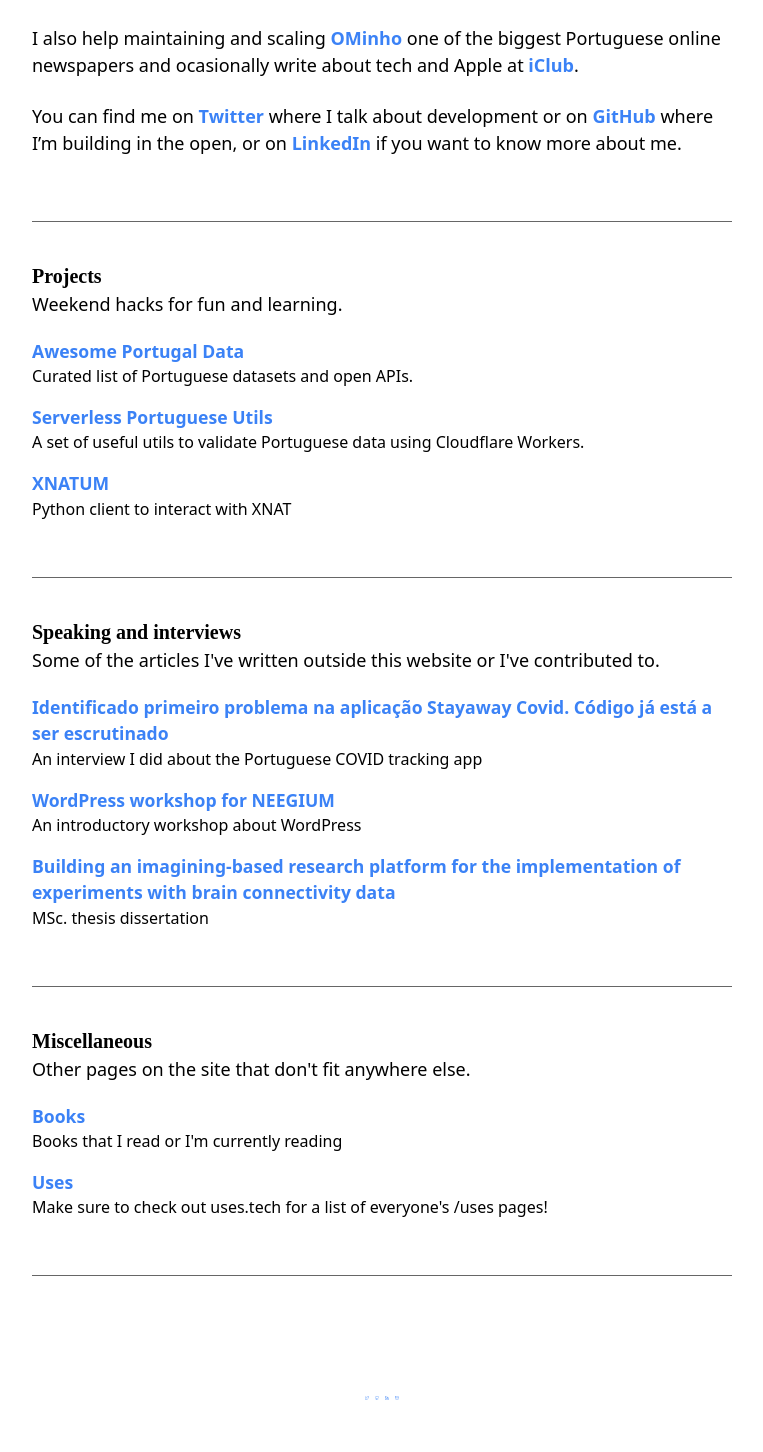
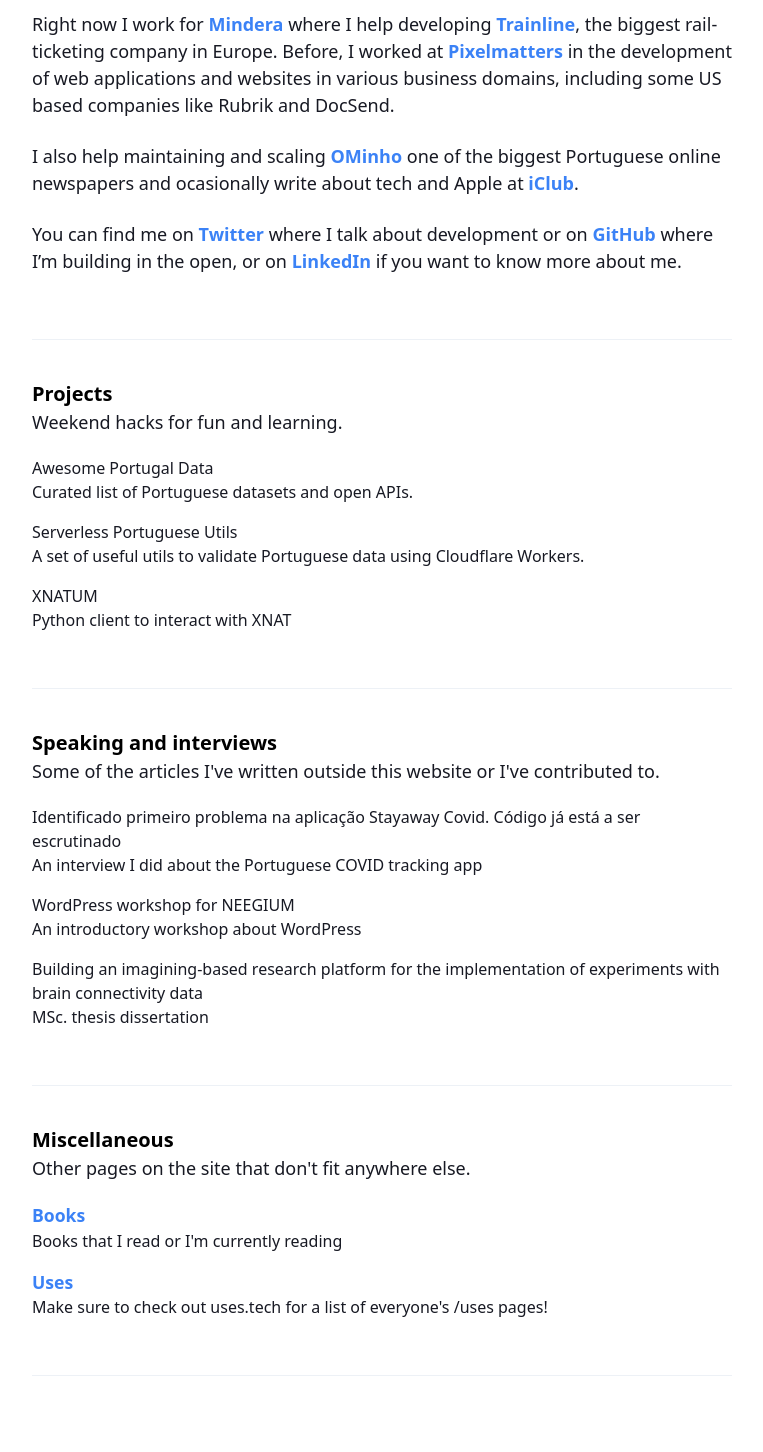
Before and after one commit to rgllm/rgllm.com, a Next.js app: page /about in a window 1280 px wide. Shown: the part 678-2130 px from the top of the page, without its empty margins (258-1021 px from the left). Before the commit the page ends 2089 px from the top, so only its background shows below. Built offline with nearby package versions, Linux system fonts and the light colour scheme.

Commit message:
add dark mode

```diff
--- a/components/Container.js
+++ b/components/Container.js
@@ -1,17 +1,19 @@
 import React from 'react';
-import { Flex } from '@chakra-ui/react';
+import { Flex, useColorMode } from '@chakra-ui/react';
 
 import Header from './Header';
 import Footer from './Footer';
 
 const Container = ({ children }) => {
+  const { colorMode } = useColorMode();
+
   return (
     <Flex
       as="main"
       justifyContent="center"
       flexDirection="column"
-      bg="white"
-      color="gray.900"
+      bg={colorMode === 'light' ? 'white' : 'black'}
+      color={colorMode === 'light' ? 'gray.900' : 'white'}
       px={8}
     >
       <Header />
--- a/components/Footer.js
+++ b/components/Footer.js
@@ -1,28 +1,31 @@
 import React from 'react';
-import { Box, Icon, Flex, Link } from '@chakra-ui/react';
+import { Box, Icon, Flex, Link, useColorMode } from '@chakra-ui/react';
 import { FiTwitter, FiGithub, FiLinkedin, FiMail } from 'react-icons/fi';
 
-const Footer = () => (
+const Footer = () => {
+  const { colorMode } = useColorMode();
+
+  return(
     <Flex align="center" mb={4} direction="column">
       <Box>
         <Link href="https://twitter.com/rgllm" title="Twitter" isExternal>
-        <Icon as={FiTwitter} w={4} h={4} color="gray.600" marginRight={6} />
+          <Icon as={FiTwitter} w={4} h={4} color={colorMode === 'light' ? 'gray.600' : 'white'}  marginRight={6} />
         </Link>
         <Link href="https://github.com/rgllm" title="GitHub" isExternal>
-        <Icon as={FiGithub} w={4} h={4} color="gray.600" marginRight={6} />
+          <Icon as={FiGithub} w={4} h={4} color={colorMode === 'light' ? 'gray.600' : 'white'}  marginRight={6} />
         </Link>
         <Link
           href="https://www.linkedin.com/in/rgllm"
           title="LinkedIn"
           isExternal
         >
-        <Icon as={FiLinkedin} w={4} h={4} color="gray.600" marginRight={6} />
+          <Icon as={FiLinkedin} w={4} h={4} color={colorMode === 'light' ? 'gray.600' : 'white'}  marginRight={6} />
         </Link>
         <Link href="mailto:r@rgllm.com" title="Email" isExternal>
-        <Icon as={FiMail} w={4} h={4} color="gray.600"/>
+          <Icon as={FiMail} w={4} h={4} color={colorMode === 'light' ? 'gray.600' : 'white'} />
         </Link>
       </Box>
     </Flex>
-);
+  )};
 
 export default Footer;
--- a/components/Header.js
+++ b/components/Header.js
@@ -1,8 +1,10 @@
 import React from 'react';
 import NextLink from 'next/link';
-import { Avatar, Button, Flex, Box, Text } from '@chakra-ui/react';
+import { Avatar, Button, useColorMode, Flex, Box, Text } from '@chakra-ui/react';
 
 const Header = () => {
+  const { colorMode, toggleColorMode } = useColorMode();
+
   return(
     <Flex
       flexDirection="row"
@@ -10,27 +12,27 @@
       alignItems="center"
       maxWidth="900px"
       width="100%"
-      background="white"
       as="nav"
       p={8}
       mt={[0, 8]}
       mb={8}
       mx="auto"
     >
-      <NextLink href="/" passHref>
       <Flex flexDirection="row" alignItems="center" cursor="pointer">
         <Avatar
           size="sm"
-            bg="white"
+          bg={colorMode === 'light' ? 'white' : 'black'}
           name="Rogério Moreira"
           src="/static/images/avatar.jpg"
           mr={2}
+          onClick={toggleColorMode}
         />
-          <Text  display={{ base: 'none', md: 'block' }} mr={2} as="span" fontSize="1.06rem" fontWeight="bold" >
+        <NextLink href="/" passHref>
+          <Text  display={{ base: 'none', md: 'block' }} mr={2} as="span" fontSize="1.06rem" fontWeight="bold" color={colorMode === 'light' ? 'gray.900' : 'white'}>
             Rogério Moreira
           </Text>
+        </NextLink>
       </Flex>
-      </NextLink>
 
 
       <Box display="inline-block">
--- a/components/Item.js
+++ b/components/Item.js
@@ -1,17 +1,19 @@
 import React from 'react';
-import { Flex, Link, Text } from '@chakra-ui/react';
+import { Flex, Link, Text, useColorMode } from '@chakra-ui/react';
+import NextLink from 'next/link';
 
 const Item = ({ linkTitle, linkUrl, description }) => {
+  const { colorMode } = useColorMode();
+
   return (
     <Flex
       flexDirection="column"
       justifyContent="flex-start"
       marginBottom="1rem"
     >
-      <Link href={linkUrl} title={linkTitle} isExternal={linkUrl.startsWith('/') ? false : true } fontSize="1.1rem">
-        {linkTitle}
-      </Link>
-      <Text fontSize="1rem">{description}</Text>
+      {linkUrl.startsWith('/')  && <Link href={linkUrl} title={linkTitle} isExternal={true} fontSize="1.1rem">{linkTitle}</Link>}
+      {!linkUrl.startsWith('/') && <NextLink href={linkUrl} passHref>{linkTitle}</NextLink>}
+      <Text fontSize="1rem" color={colorMode === 'light' ? 'gray.900' : 'white'}>{description}</Text>
     </Flex>
   );
 };
--- a/pages/_document.js
+++ b/pages/_document.js
@@ -1,5 +1,10 @@
-import Document, { Html, Head, Main, NextScript } from 'next/document'
+import Document, { Html, Head, Main, NextScript } from 'next/document';
+import { ColorModeScript } from '@chakra-ui/react';
 class MyDocument extends Document {
+  static getInitialProps(ctx) {
+    return Document.getInitialProps(ctx)
+  }
+
   render() {
     return (
       <Html lang="en">
@@ -15,6 +20,7 @@
           <link href="/static/favicons/manifest.json" rel="manifest" />
         </Head>
         <body>
+          <ColorModeScript initialColorMode="light" />
           <Main />
           <NextScript />
         </body>
--- a/pages/about.js
+++ b/pages/about.js
@@ -9,7 +9,8 @@
   Image,
   Link,
   Stack,
-  Text
+  Text,
+  useColorMode
 } from '@chakra-ui/react';
 
 import Container from '@/components/Container';
@@ -19,6 +20,8 @@
 const title = 'About Me – Rogério Moreira';
 
 const About = () => {
+  const { colorMode } = useColorMode();
+
   return (
     <>
       <NextSeo
@@ -53,39 +56,42 @@
               alt="Rogério Moreira"
               marginBottom="3rem"
             />
-            <Text marginBottom="1.5rem">
+            <Text marginBottom="1.5rem" color={colorMode === 'light' ? 'gray.900' : 'white'}>
               👋 I’m a software engineer, writer, and maker, currently living in Braga, Portugal.
             </Text>
-            <Text marginBottom="1.5rem">
+            <Text marginBottom="1.5rem" color={colorMode === 'light' ? 'gray.900' : 'white'}>
               Right now I work for <Link href="https://mindera.com">Mindera</Link> where I help developing <Link href="https://trainline.com">Trainline</Link>, the biggest rail-ticketing company in Europe.  Before, I worked at <Link href="https://pixelmatters.com">Pixelmatters</Link> in the development of web applications and websites in various business domains, including some US based companies like Rubrik and DocSend.
             </Text>
-            <Text marginBottom="1.5rem">
+            <Text marginBottom="1.5rem" color={colorMode === 'light' ? 'gray.900' : 'white'}>
               I also help maintaining and scaling <Link href="https://ominho.pt">OMinho</Link> one of the biggest Portuguese online newspapers and ocasionally write about tech and Apple at <Link href="https://iclub.pt">iClub</Link>.
             </Text>
-            <Text marginBottom="1.5rem">
+            <Text marginBottom="1.5rem" color={colorMode === 'light' ? 'gray.900' : 'white'}>
               You can find me on <Link href="https://twitter.com/rgllm">Twitter</Link> where I talk about development or on  <Link href="https://github.com/rgllm">GitHub</Link> where I’m building in the open, or on <Link href="https://linkedin.com/in/rgllm">LinkedIn</Link> if you want to know more about me.
             </Text>
-            <Divider color="gray.300" my="40px" />
 
-            <Heading as="h4" fontSize="1.25rem" fontWeight="700" lineHeight="1.75rem">Projects</Heading>
-            <Text marginBottom="1.5rem" fontSize="1.125rem" lineHeight="1.75rem" mb="20px">Weekend hacks for fun and learning.</Text>
+            <Divider color={colorMode === 'light' ? 'gray.300' : 'white' } my="40px" />
+
+            <Heading as="h4" fontSize="1.25rem" fontWeight="700" lineHeight="1.75rem" color={colorMode === 'light' ? 'black' : 'white' }>Projects</Heading>
+            <Text marginBottom="1.5rem" fontSize="1.125rem" lineHeight="1.75rem" mb="20px" color={colorMode === 'light' ? 'gray.900' : 'white'}>Weekend hacks for fun and learning.</Text>
             <Item linkTitle="Awesome Portugal Data" linkUrl="https://github.com/rgllm/awesome-portugal-data/" description="Curated list of Portuguese datasets and open APIs."/>
             <Item linkTitle="Serverless Portuguese Utils" linkUrl="https://github.com/rgllm/serverless-portuguese-utils/" description="A set of useful utils to validate Portuguese data using Cloudflare Workers."/>
             <Item linkTitle="XNATUM" linkUrl="https://pypi.org/project/xnatum/" description="Python client to interact with XNAT"/>
-            <Divider color="gray.300" my="40px" />
 
-            <Heading as="h4" fontSize="1.25rem" fontWeight="700" lineHeight="1.75rem">Speaking and interviews</Heading>
-            <Text marginBottom="1.5rem" fontSize="1.125rem" lineHeight="1.75rem" mb="20px">{'Some of the articles I\'ve written outside this website or I\'ve contributed to.'}</Text>
+            <Divider color={colorMode === 'light' ? 'gray.300' : 'white' } my="40px" />
+
+            <Heading as="h4" fontSize="1.25rem" fontWeight="700" lineHeight="1.75rem" color={colorMode === 'light' ? 'black' : 'white' }>Speaking and interviews</Heading>
+            <Text marginBottom="1.5rem" fontSize="1.125rem" lineHeight="1.75rem" mb="20px" color={colorMode === 'light' ? 'gray.900' : 'white'}>{'Some of the articles I\'ve written outside this website or I\'ve contributed to.'}</Text>
             <Item linkTitle="Identificado primeiro problema na aplicação Stayaway Covid. Código já está a ser escrutinado" linkUrl="https://visao.sapo.pt/exameinformatica/noticias-ei/software/2020-07-30-identificado-problema-aplicacao-stayaway-covid/" description="An interview I did about the Portuguese COVID tracking app"/>
             <Item linkTitle="WordPress workshop for NEEGIUM" linkUrl="https://www.facebook.com/events/429278770844403/" description="An introductory workshop about WordPress"/>
             <Item linkTitle="Building an imagining-based research platform for the implementation of experiments with brain connectivity data " linkUrl="https://repositorium.sdum.uminho.pt/" description="MSc. thesis dissertation"/>
-            <Divider color="gray.300" my="40px" />
 
-            <Heading as="h4" fontSize="1.25rem" fontWeight="700" lineHeight="1.75rem">Miscellaneous</Heading>
-            <Text marginBottom="1.5rem" fontSize="1.125rem" lineHeight="1.75rem" mb="20px">{'Other pages on the site that don\'t fit anywhere else.'}</Text>
+            <Divider color={colorMode === 'light' ? 'gray.300' : 'white' } my="40px" />
+
+            <Heading as="h4" fontSize="1.25rem" fontWeight="700" lineHeight="1.75rem" color={colorMode === 'light' ? 'black' : 'white' }>Miscellaneous</Heading>
+            <Text marginBottom="1.5rem" fontSize="1.125rem" lineHeight="1.75rem" mb="20px" color={colorMode === 'light' ? 'gray.900' : 'white'}>{'Other pages on the site that don\'t fit anywhere else.'}</Text>
             <Item linkTitle="Books" linkUrl="/books" description="Books that I read or I'm currently reading"/>
             <Item linkTitle="Uses" linkUrl="/uses" description="Make sure to check out uses.tech for a list of everyone's /uses pages!"/>
-            <Divider color="gray.300" my="40px" />
+            <Divider color={colorMode === 'light' ? 'gray.300' : 'white' } my="40px" />
           </Flex>
         </Stack>
       </Container>
```
Also changed, not shown: components/PostBox.js (+5 -4 lines), components/ProjectBox.js (+9 -5 lines), pages/_app.js (+10 -5 lines), pages/blog.js (+8 -6 lines), pages/index.js (+10 -9 lines), 2 other files (tests, documents, lock files or other folders). Lines whose indentation alone changed are shown as unchanged.
